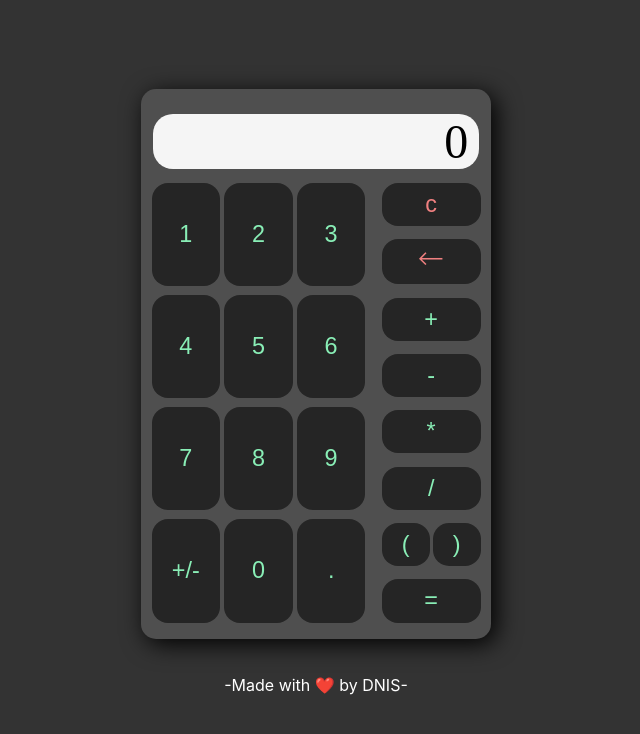
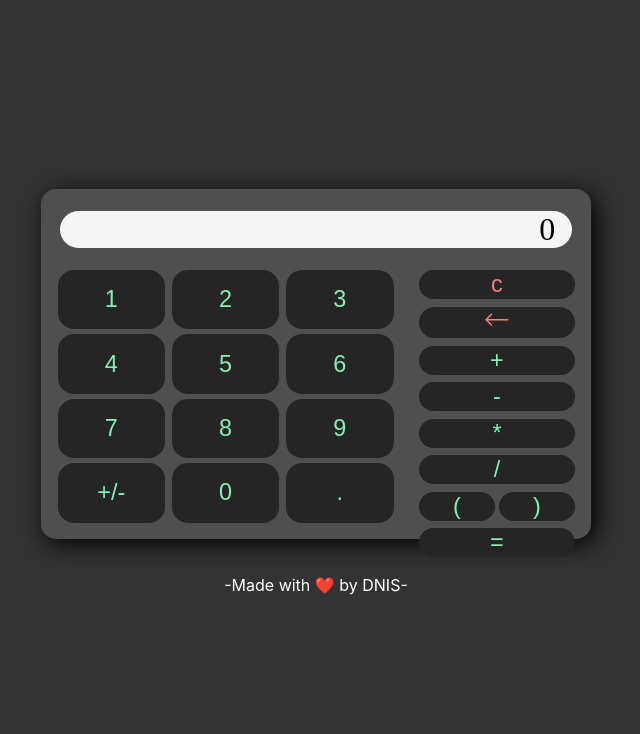
Before and after one commit to dbode94/calculator, a React (Create React App) app: page / in a window 1280 px wide. Shown: the top 734 px of the page, without its empty margins (324-964 px from the left). Built offline with nearby package versions, Linux system fonts and the light colour scheme; a web font is replaced by a local one.

Commit message:
rotation and lowering screen font

```diff
--- a/src/App.js
+++ b/src/App.js
@@ -1,7 +1,18 @@
 import Calculator from './components/calculator/calculator.component';
 import './App.css';
+import { useContext } from 'react';
+import { OrientationContext } from './context/orientation.context';
 
 function App() {
+
+  const {setPortrait} = useContext(OrientationContext);
+
+  const rotationHandler = (event) =>{
+    setPortrait(event.matches);
+  }
+
+  window.matchMedia('(Orientation: portrait)').addEventListener('change',rotationHandler);
+
   return (
     <div>
       <Calculator/>
--- a/src/components/buttonPanel/buttonPanel.component.jsx
+++ b/src/components/buttonPanel/buttonPanel.component.jsx
@@ -4,11 +4,13 @@ import { useContext } from "react";
 import { ReactComponent as Arrow} from "../../assets/left-arrow-svgrepo-com.svg";
 import { CalculationContex } from "../../context/calculation.context";
 import {validFormula, executeFormula, deleteLastChar, oppositeNumber} from '../../utils/calculation.ustil'
+import { OrientationContext } from "../../context/orientation.context";
 
 
 
 
 const ButtonPanel = () =>{
+  const {portrait} = useContext(OrientationContext)
   const {currentCalculation,setCurrentCalculation} = useContext(CalculationContex);
 
   const handleClick = (event) => {
@@ -42,7 +44,6 @@ const ButtonPanel = () =>{
     }
   }
   return(
-        //use a for to generate all the button in one go.
     <div className="buttonPanel-container">
       <div className="numberButton-container">
         {
--- a/src/components/calculator/calculator.component.jsx
+++ b/src/components/calculator/calculator.component.jsx
@@ -1,11 +1,14 @@
 import "./calculator.styles.scss"
 import ButtonPanel from "../buttonPanel/buttonPanel.component";
 import Screen from "../screen/screen.component";
+import { OrientationContext } from "../../context/orientation.context";
+import { useContext } from "react";
 
 const Calculator = () =>{
+    const {portrait} = useContext(OrientationContext);
     return(
-        <div className="calculator-container">
-            <Screen/>
+        <div className={portrait? "calculator-container": "calculator-container landscape"}>
+            <Screen fontSize={!portrait? 'lowerFont' : ''}/>
             <ButtonPanel/>
         </div>
     )
--- a/src/components/calculator/calculator.styles.scss
+++ b/src/components/calculator/calculator.styles.scss
@@ -6,4 +6,9 @@
     flex-direction: column;
     border-radius: 15px;
     box-shadow: 5px 5px 25px black;
+
+    &.landscape{
+        width: 550px;
+        height: 350px;
+    }
 }
--- a/src/components/screen/screen.style.scss
+++ b/src/components/screen/screen.style.scss
@@ -1,8 +1,8 @@
 .screen-container{
     background-color: whitesmoke;
     width: 90%;
-    height: 10%;
-    margin: 7% 3% 1% 3%;
+    // height: 8vh;
+    margin: 4% 3% 1% 3%;
     align-self: center;
     border-radius: 20px;
     padding-right: 3%;
@@ -14,6 +14,7 @@
     font-family: 'Cute Font', cursive;
     margin: 0px;
     overflow: hidden;
+
     &.lowerFont{
         font-size: 2rem;
     }
--- /dev/null
+++ b/src/context/orientation.context.jsx
@@ -0,0 +1,15 @@
+import { createContext, useState} from "react";
+
+export const OrientationContext = createContext({
+    portrait: 'true',
+    setPortrait: () => 'true'
+});
+
+export const OrientationProvider = ({children}) =>{
+    const [portrait, setPortrait] = useState(() =>{
+        if(window.matchMedia('(min-width: 768px)').matches) return true;
+        else return window.matchMedia('(Orientation : portrait)').matches
+    });
+    const value = {portrait,setPortrait};
+    return <OrientationContext.Provider value={value}>{children}</OrientationContext.Provider>
+}
--- a/src/index.js
+++ b/src/index.js
@@ -4,12 +4,15 @@ import './index.css';
 import App from './App';
 import reportWebVitals from './reportWebVitals';
 import { CalculationProvider } from './context/calculation.context';
+import { OrientationProvider } from './context/orientation.context';
 
 const root = ReactDOM.createRoot(document.getElementById('root'));
 root.render(
   <React.StrictMode>
     <CalculationProvider>
-      <App />
+      <OrientationProvider>
+        <App />
+      </OrientationProvider>
     </CalculationProvider>
   </React.StrictMode>
 );
```
Also changed, not shown: src/assets/left-arrow-return-svgrepo-com.svg (deleted), src/components/button/button.style.scss (line endings or trailing spaces). Lines whose indentation alone changed are shown as unchanged.
